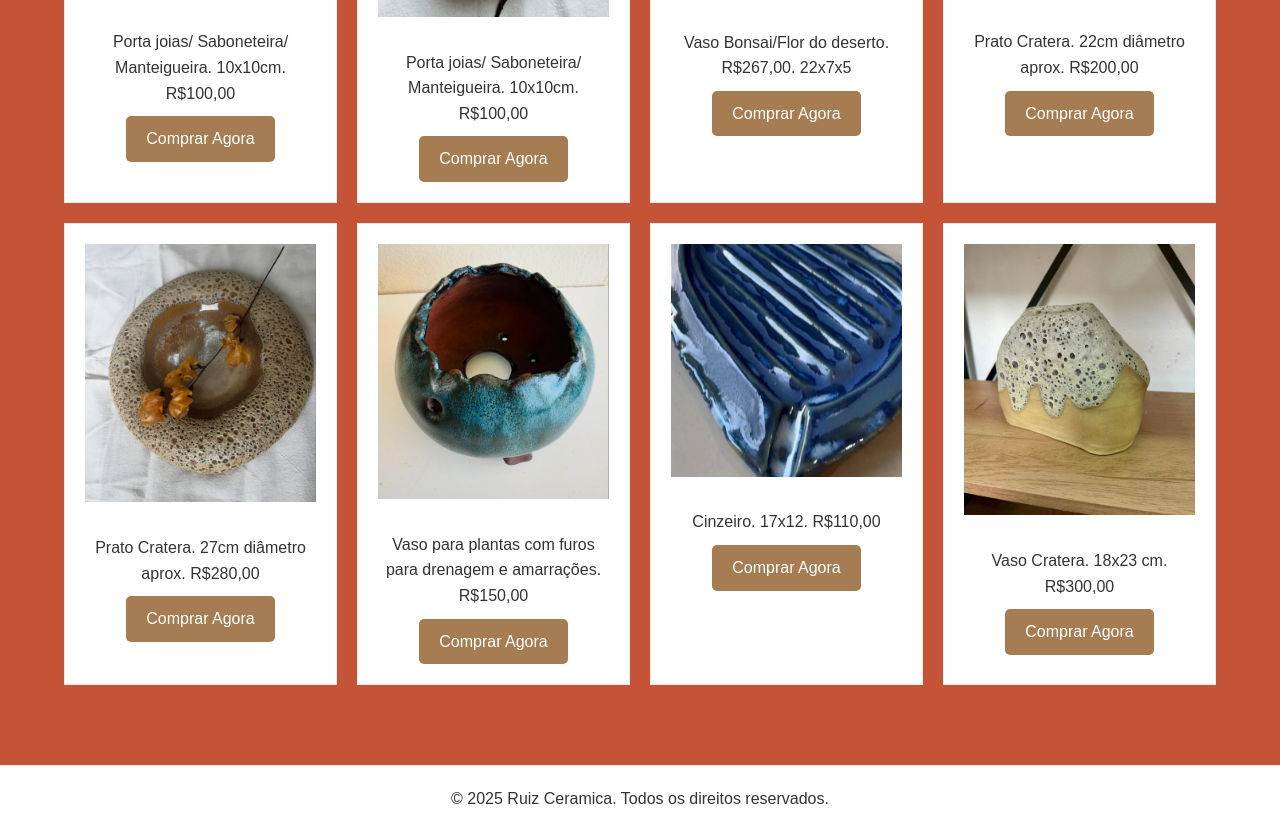
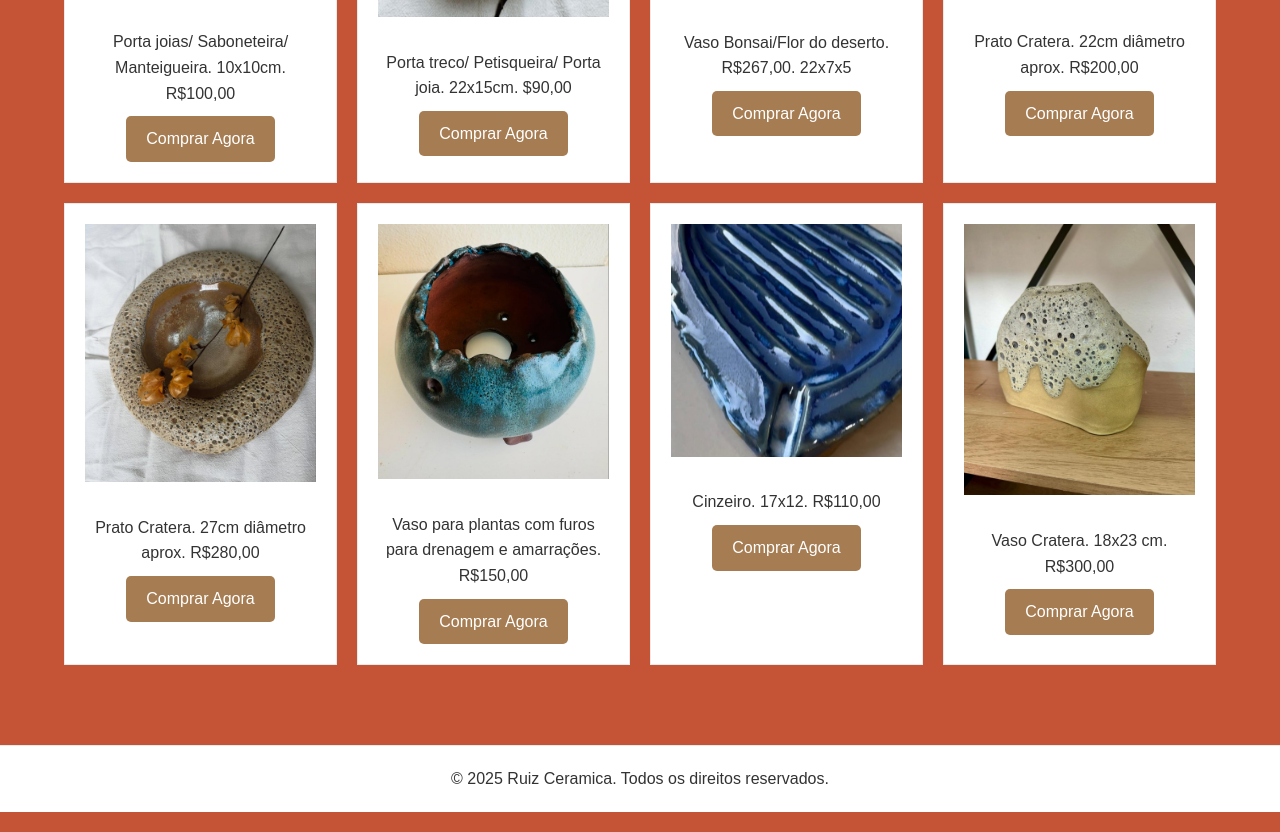
Before and after one commit to cassioccb/andrearuizceramica, a plain HTML site: page products.html in a window 1280 px wide. Shown: the part 1618-2450 px from the top of the page. Drawn offline with Linux system fonts and the light colour scheme.

Commit message:
Update products.html

```diff
--- a/products.html
+++ b/products.html
@@ -84,10 +84,10 @@
             <a href="https://mpago.la/1kPe1sF" target="_blank" class="btn">Comprar Agora</a>
           </div>
           <div class="product-item">
-            <img src="Imagen/12.jpeg" alt="Porta treco/ Petisqueira/ Porta joia. 22x15cm. R$100,00">
+            <img src="Imagen/12.jpeg" alt="Porta treco/ Petisqueira/ Porta joia. 22x15cm. R$90,00">
             <h3></h3>
-            <p>Porta joias/ Saboneteira/ Manteigueira. 10x10cm. R$100,00</p>
-            <a href="https://mpago.la/1dWYYsX" target="_blank" class="btn">Comprar Agora</a>
+            <p>Porta treco/ Petisqueira/ Porta joia. 22x15cm. $90,00</p>
+            <a href="https://mpago.la/1uApomN" target="_blank" class="btn">Comprar Agora</a>
           </div>
           <div class="product-item">
             <img src="Imagen/13.jpeg" alt="Vaso Bonsai/Flor do deserto. R$267,00. 22x7x5">
```
